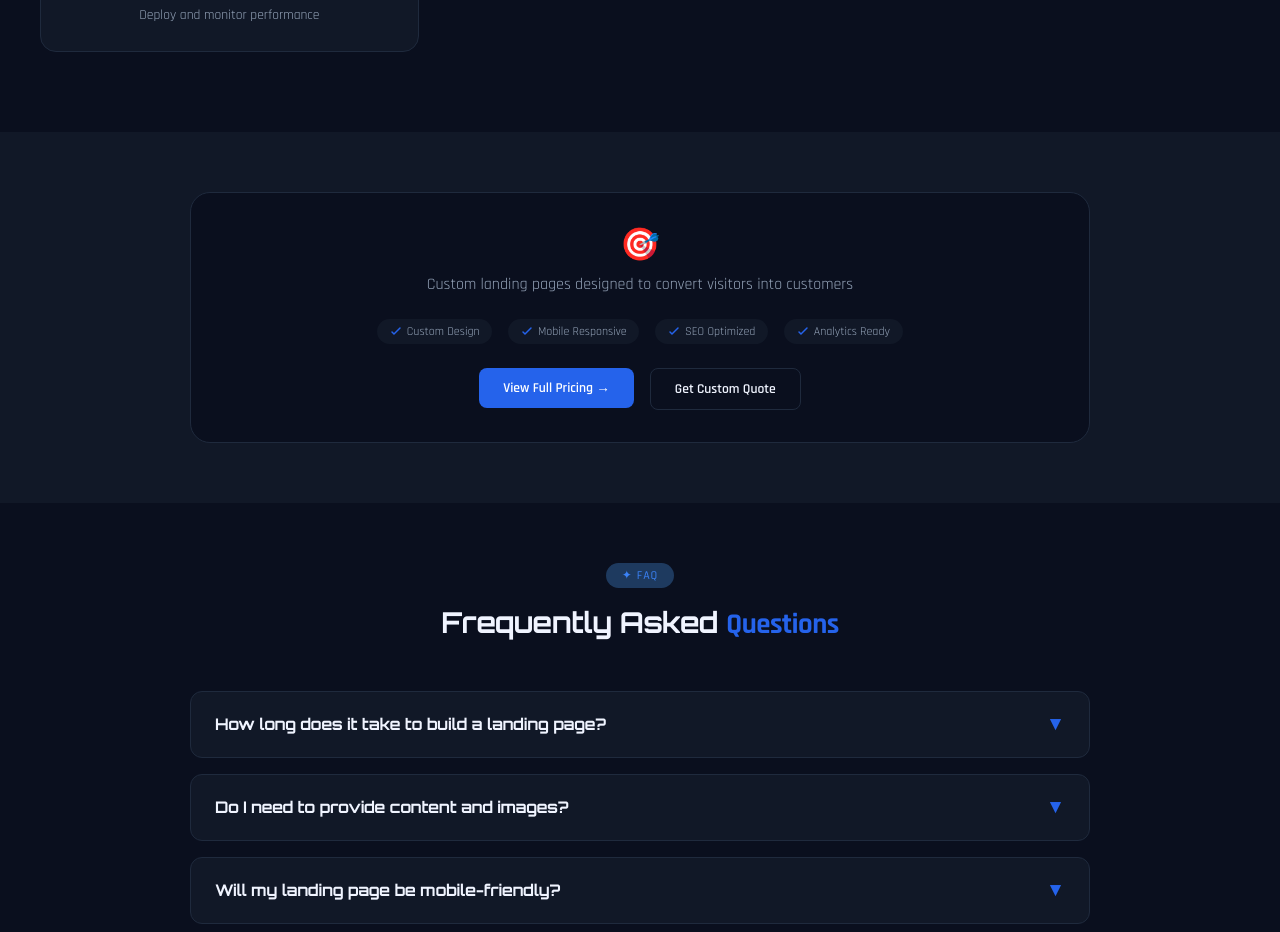
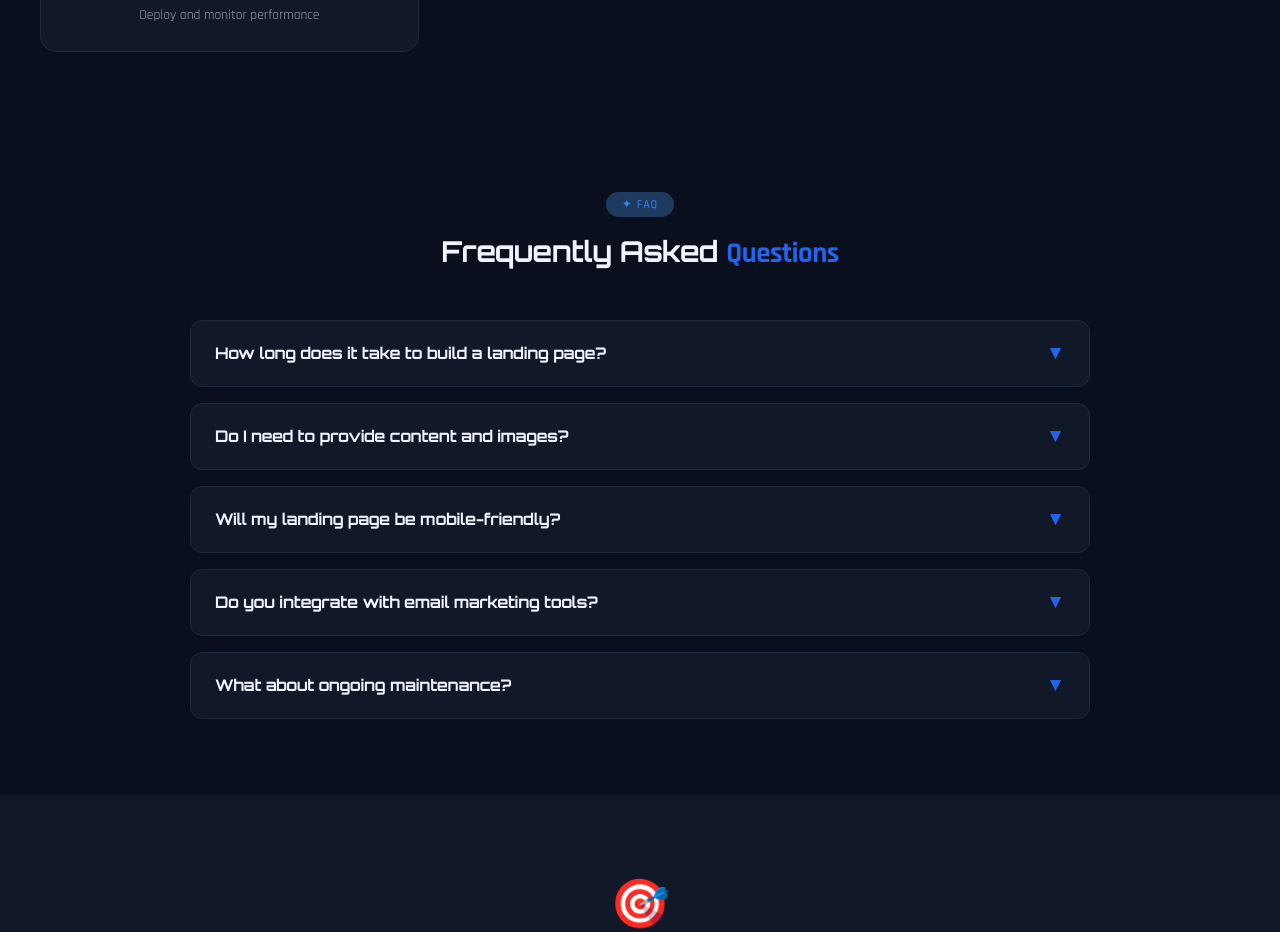
Before and after one commit to Asmita-30/ADCORE, a React (Vite) app in the folder vite-project/: page /landing-pages in a window 1280 px wide. Shown: the part 2740-3672 px from the top of the page. Built offline with nearby package versions, Linux system fonts and the light colour scheme.

Commit message:
Update LandingPages.jsx

```diff
--- a/vite-project/src/pages/LandingPages.jsx
+++ b/vite-project/src/pages/LandingPages.jsx
@@ -652,7 +652,7 @@ function LandingPages() {
       </section>
 
       {/* C-15: Condensed Pricing Preview on Service Page */}
-      <section className="section-padding" style={{ padding: "60px 2rem", position: "relative", zIndex: 2, background: C.surface }}>
+      {/* <section className="section-padding" style={{ padding: "60px 2rem", position: "relative", zIndex: 2, background: C.surface }}>
         <div style={{ maxWidth: 900, margin: "0 auto" }}>
           <motion.div
             initial={{ opacity: 0, y: 30 }}
@@ -723,7 +723,7 @@ function LandingPages() {
             </div>
           </motion.div>
         </div>
-      </section>
+      </section> */}
 
       {/* FAQ Section - Accordion style */}
       <section className="section-padding" style={{ padding: "60px 2rem", position: "relative", zIndex: 2, background: C.bg }}>
```
